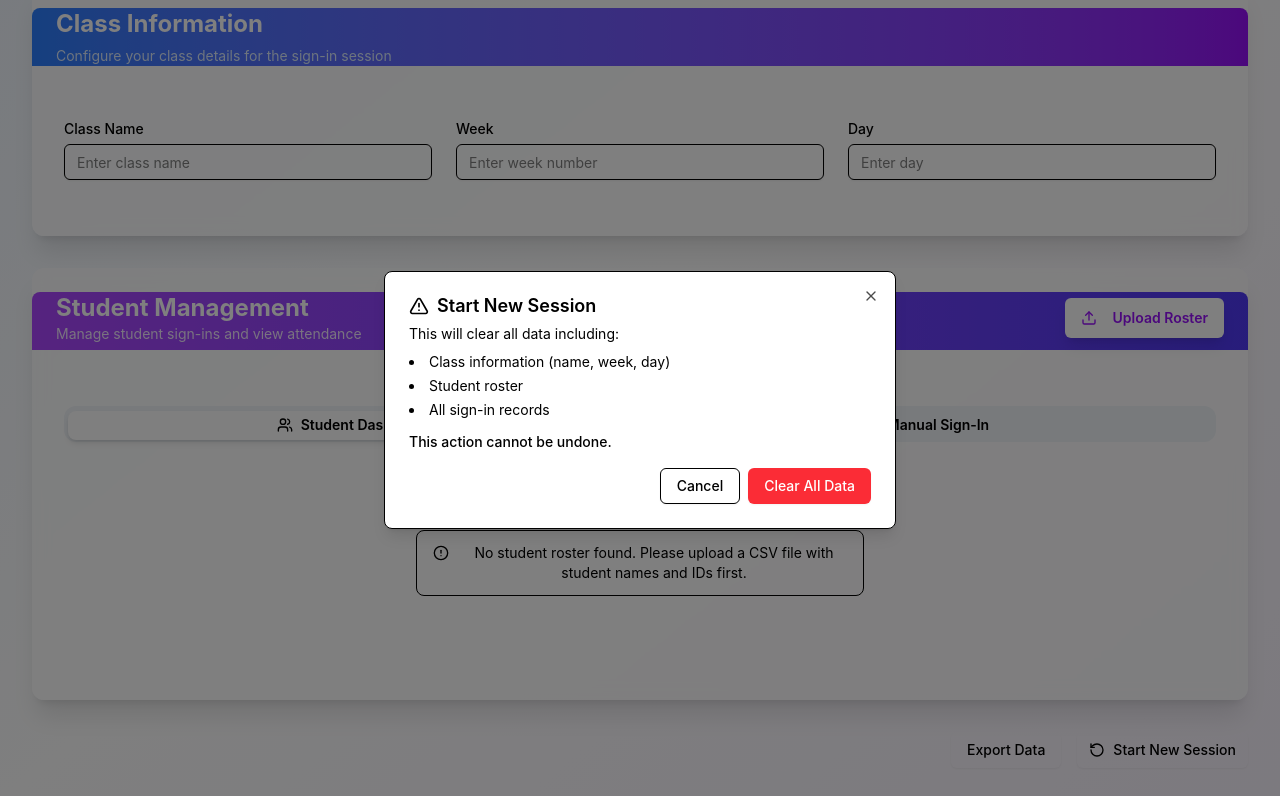
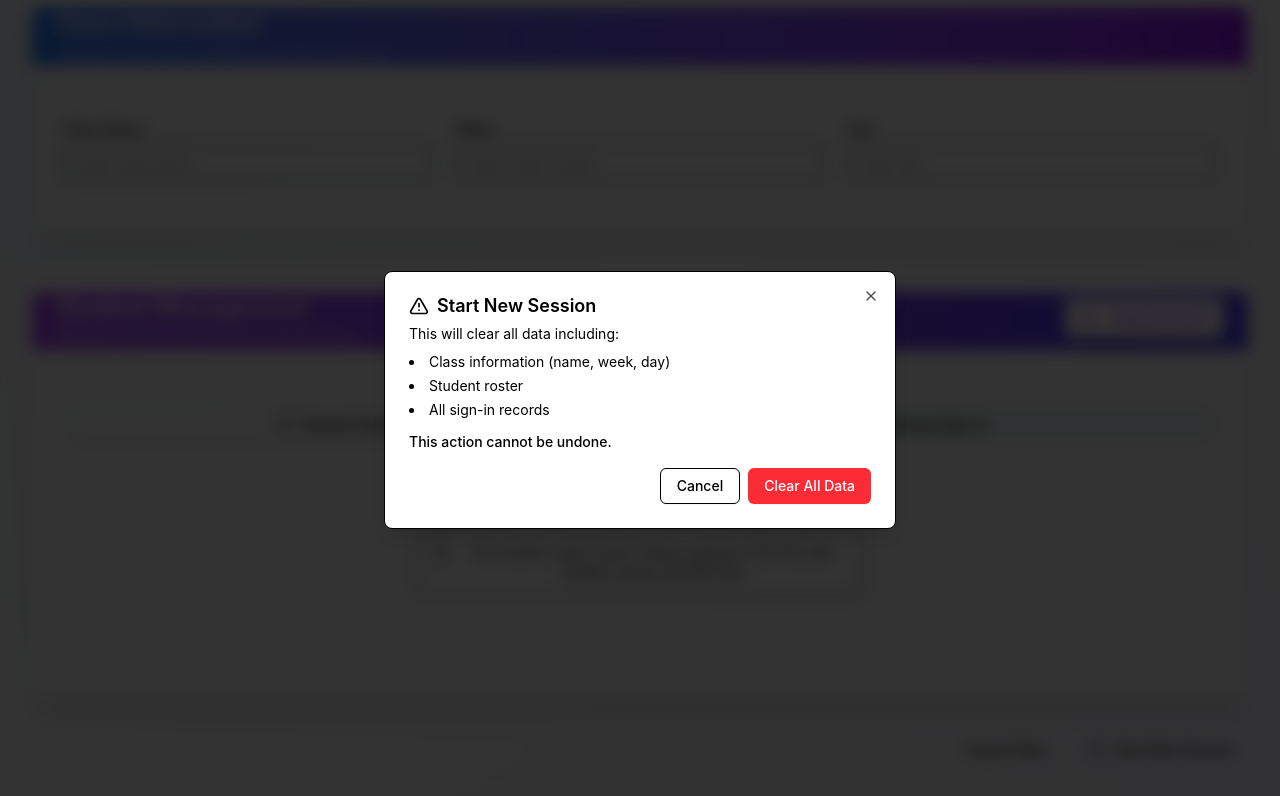
Before and after one commit to johnnyrobot/labcheck, a React (Vite) app: page / in a window 1280 px wide. Both pictures are taken after a click on the button "Start New Session". Shown: the part 220-1016 px from the top of the page. Built offline with nearby package versions, Linux system fonts and the light colour scheme.

Commit message:
style: Update dialog component

```diff
--- a/src/components/ui/dialog.jsx
+++ b/src/components/ui/dialog.jsx
@@ -36,7 +36,7 @@
     <DialogPrimitive.Overlay
       data-slot="dialog-overlay"
       className={cn(
-        "data-[state=open]:animate-in data-[state=closed]:animate-out data-[state=closed]:fade-out-0 data-[state=open]:fade-in-0 fixed inset-0 z-50 bg-black/50",
+        "data-[state=open]:animate-in data-[state=closed]:animate-out data-[state=closed]:fade-out-0 data-[state=open]:fade-in-0 fixed inset-0 z-50 bg-black/80 backdrop-blur-sm",
         className
       )}
       {...props} />
@@ -55,7 +55,7 @@
       <DialogPrimitive.Content
         data-slot="dialog-content"
         className={cn(
-          "bg-background data-[state=open]:animate-in data-[state=closed]:animate-out data-[state=closed]:fade-out-0 data-[state=open]:fade-in-0 data-[state=closed]:zoom-out-95 data-[state=open]:zoom-in-95 fixed top-[50%] left-[50%] z-50 grid w-full max-w-[calc(100%-2rem)] translate-x-[-50%] translate-y-[-50%] gap-4 rounded-lg border p-6 shadow-lg duration-200 sm:max-w-lg",
+          "data-[state=open]:animate-in data-[state=closed]:animate-out data-[state=closed]:fade-out-0 data-[state=open]:fade-in-0 data-[state=closed]:zoom-out-95 data-[state=open]:zoom-in-95 fixed top-[50%] left-[50%] z-50 grid w-full max-w-[calc(100%-2rem)] translate-x-[-50%] translate-y-[-50%] gap-4 rounded-lg border p-6 shadow-lg duration-200 sm:max-w-lg",
           className
         )}
         {...props}>
```
